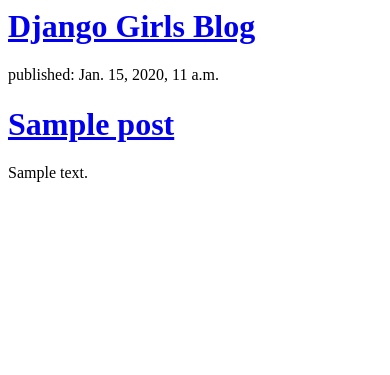
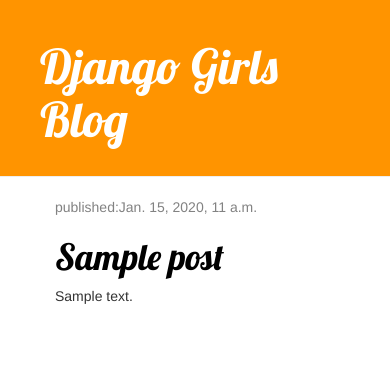
Before and after one commit to DraftDrifter/my-first-blog, a Django app: template blog/templates/blog/post_list.html in a window 390 px wide. Shown: the top 375 px of the page. Run offline with Django 3.2, Linux system fonts and the light colour scheme; the template is opened without the code that fills it: values that come from a table or form of the project are taken from there, others are empty; tables that the repository leaves empty hold one stand-in row (values such as "Sample post"); some libraries are stand-ins or nearby versions.

Commit message:
Added view and template for detailed blog post as well as css for the site

```diff
--- /dev/null
+++ b/blog/static/css/blog.css
@@ -0,0 +1,48 @@
+
+
+.page-header {
+  background-color: #ff9400;
+  margin-top: 0;
+  padding: 20px 20px 20px 40px;
+}
+
+.page-header h1, .page-header h1 a, .page-header h1 a:visited, .page-header h1 a:active {
+  color: #ffffff;
+  font-size: 36pt;
+  text-decoration: none;
+}
+
+.content {
+    margin-left: 40px;
+}
+
+h1, h2, h3, h4 {
+    font-family: 'Lobster', cursive;
+}
+
+.date {
+    color: #828282;
+}
+
+.save {
+    float: right;
+}
+
+.post-form textarea, .post-form input {
+    width: 100%;
+}
+
+.top-menu, .top-menu:hover, .top-menu:visited {
+    color: #ffffff;
+    float: right;
+    font-size: 26pt;
+    margin-right: 20px;
+}
+
+.post {
+    margin-bottom: 70px;
+}
+
+.post h1 a, .post h1 a:visited {
+    color: #000000;
+}
--- /dev/null
+++ b/blog/templates/blog/base.html
@@ -0,0 +1,27 @@
+{% load staticfiles %}
+
+<html>
+    <head>
+        <title>Django Girls blog</title>
+        <link rel="stylesheet" href="//maxcdn.bootstrapcdn.com/bootstrap/3.2.0/css/bootstrap.min.css">
+        <link rel="stylesheet" href="//maxcdn.bootstrapcdn.com/bootstrap/3.2.0/css/bootstrap-theme.min.css">
+        <link href="//fonts.googleapis.com/css?family=Lobster&subset=latin,latin-ext" rel="stylesheet" type="text/css">
+        <link rel="stylesheet" href="{% static 'css/blog.css' %}">
+
+    </head>
+    <body>
+      <body>
+          <div class="page-header">
+              <h1><a href="/">Django Girls Blog</a></h1>
+          </div>
+          <div class="content container">
+              <div class="row">
+                  <div class="col-md-8">
+                  {% block content %}
+                  {% endblock %}
+                  </div>
+              </div>
+          </div>
+      </body>
+    </body>
+</html>
--- a/blog/templates/blog/post_list.html
+++ b/blog/templates/blog/post_list.html
@@ -1,18 +1,14 @@
-<html>
-    <head>
-        <title>Django Girls blog</title>
-    </head>
-    <body>
-        <div>
-            <h1><a href="/">Django Girls Blog</a></h1>
-        </div>
-      {% for post in posts %}
-        <div>
-            <p>published: {{ post.published_date }}</p>
-            <h1><a href="#">{{ post.title }}</a></h1>
-            <p>{{ post.text|linebreaksbr }}</p>
-        </div>
-      {% endfor %}
 
-    </body>
-</html>
+{% extends 'blog/base.html' %}
+
+ {% block content %}
+  {% for post in posts %}
+    <div class="post">
+      <div class="date">
+        <p>published:{{ post.published_date }}</p>
+      </div>
+      <h1><a href="{% url 'post_detail' pk=post.pk %}">{{ post.title }}</a></h1>
+      <p>{{ post.text|linebreaksbr }}</p>
+    </div>
+  {% endfor %}
+ {% endblock %}
--- a/blog/urls.py
+++ b/blog/urls.py
@@ -3,4 +3,5 @@
 
 urlpatterns = [
     url(r'^$', views.post_list, name="post_list"),
+    url(r'^post/(?P<pk>\d+)/$', views.post_detail, name="post_detail"),
 ]
--- a/blog/views.py
+++ b/blog/views.py
@@ -1,4 +1,4 @@
-from django.shortcuts import render
+from django.shortcuts import render, get_object_or_404
 from .models import Post
 from django.utils import timezone
 
@@ -7,3 +7,7 @@
     posts = Post.objects.filter(published_date__lte=timezone.now()).order_by("published_date")
     context = {"posts": posts}
     return render(request, "blog/post_list.html", context)
+
+def post_detail(request, pk):
+    post = get_object_or_404(Post, pk=pk)
+    return render(request, 'blog/post_detail.html', {'post': post})
```
Also changed, not shown: blog/templates/blog/post_detail.html (added, +13 -0 lines).
